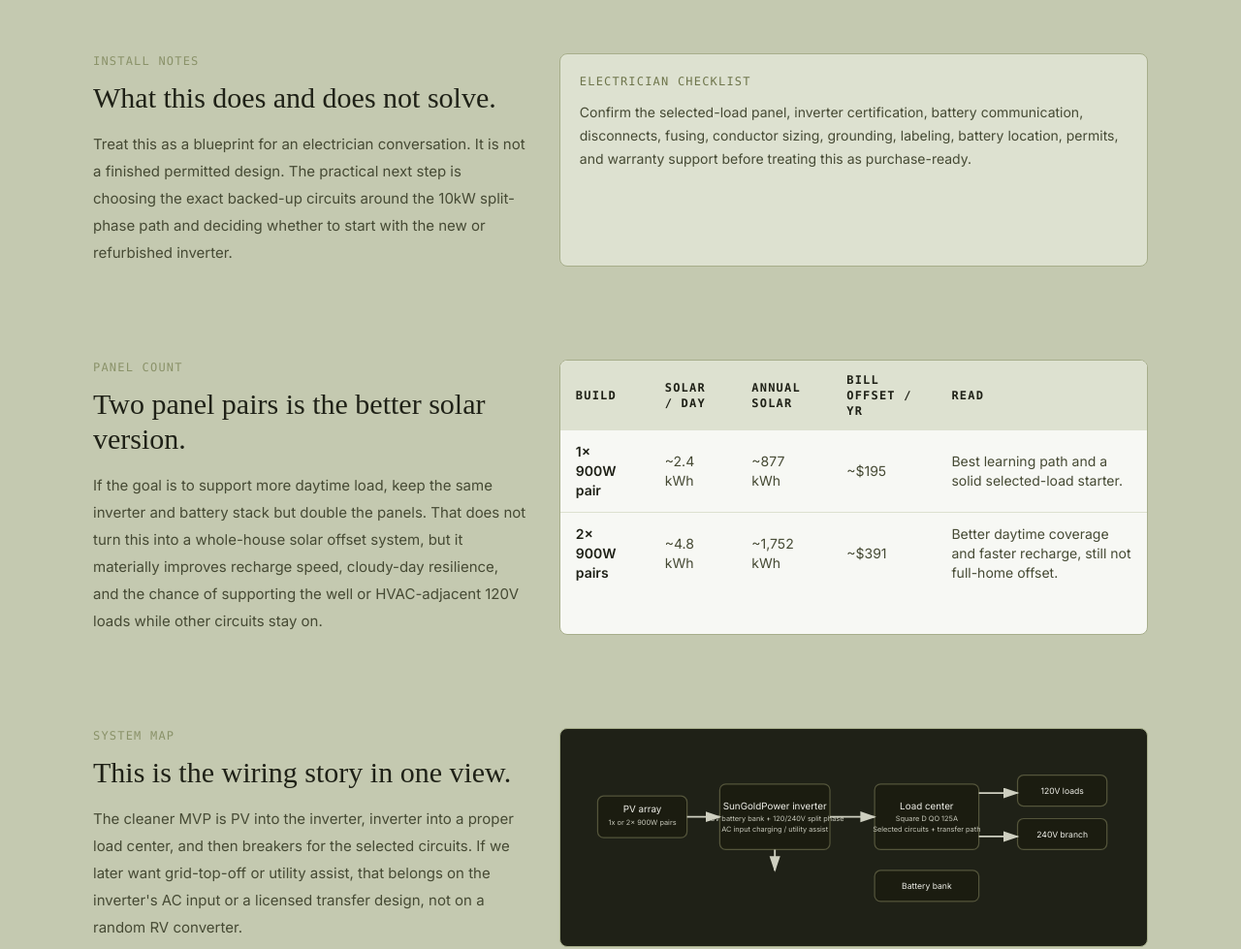
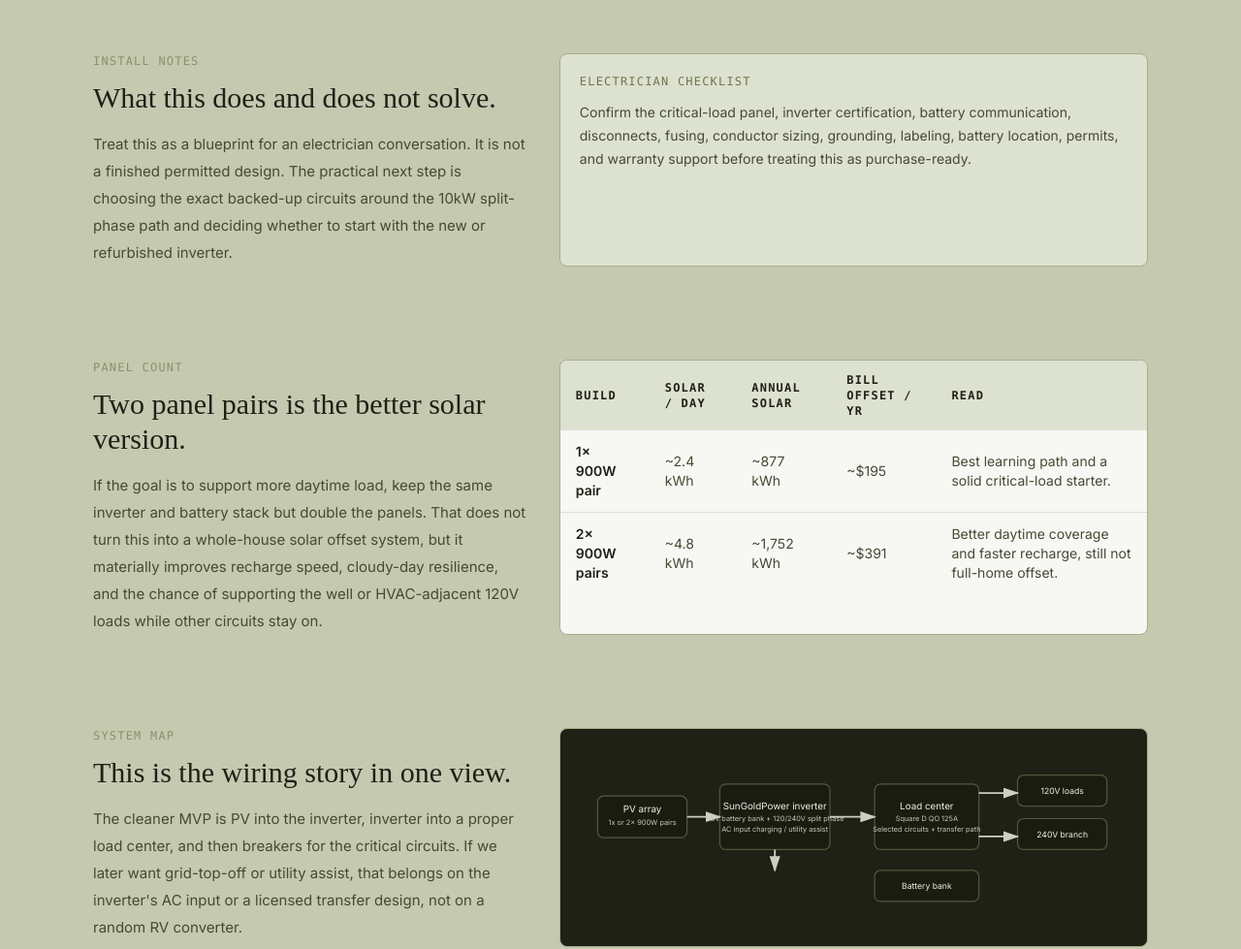
Before and after one commit to techmore/techmore.github.io, a Jekyll site: the page built from pages/energy-monitoring/will-prowse-2026.html, in a window 1280 px wide and 1400 px high, scrolled down 4003 px. Shown: the part 153-1132 px from the top of the window at 97% size. Built offline with Jekyll 4.4.1, drawn with Linux system fonts in a browser that asks for light colours; nearby versions of some CDN libraries; some web fonts are replaced; some of the changed text lies outside the part shown.

Commit message:
Align Will Prowse critical-load wording

```diff
--- a/pages/energy-monitoring/will-prowse-2026.html
+++ b/pages/energy-monitoring/will-prowse-2026.html
@@ -64,7 +64,7 @@ title: Will Prowse 2026 - Techmore
         <div class="rounded-lg border border-olive-400 bg-olive-200 p-5">
           <p class="font-mono text-xs tracking-widest uppercase text-olive-600">Remaining target</p>
           <p class="mt-2 text-2xl font-semibold text-olive-950">~5.8-12.2 kWh/day</p>
-          <p class="mt-2 text-sm text-olive-700">Narrow critical-load set to broader selected circuits.</p>
+          <p class="mt-2 text-sm text-olive-700">Narrow critical-load set to broader critical circuits.</p>
         </div>
         <div class="rounded-lg border border-olive-400 bg-olive-200 p-5">
           <p class="font-mono text-xs tracking-widest uppercase text-olive-600">Modeled circuits</p>
@@ -109,7 +109,7 @@ title: Will Prowse 2026 - Techmore
           <div class="rounded-lg border border-olive-400 bg-olive-200 p-5">
             <p class="font-mono text-xs tracking-widest uppercase text-olive-600">Daily gap</p>
             <p class="mt-2 text-2xl font-semibold text-olive-950">~3.4 to 9.8 kWh/day</p>
-            <p class="mt-2 text-sm text-olive-700">Average solar leaves a modest deficit versus priority loads and a big deficit versus broader selected circuits.</p>
+            <p class="mt-2 text-sm text-olive-700">Average solar leaves a modest deficit versus priority loads and a big deficit versus broader critical circuits.</p>
           </div>
           <div class="rounded-lg border border-olive-400 bg-olive-200 p-5 sm:col-span-2">
             <p class="font-mono text-xs tracking-widest uppercase text-olive-600">Rack area</p>
@@ -203,13 +203,13 @@ title: Will Prowse 2026 - Techmore
           <p class="font-mono text-xs tracking-widest uppercase text-olive-500">Hardware path</p>
           <h2 class="mt-3 text-3xl text-olive-950">Buy list for the 900W Tinicum model.</h2>
         </div>
-        <p class="max-w-xl text-sm text-olive-700">Hardware prices checked May 23, 2026. Totals exclude selected-load panel, breakers, disconnects, labels, permits, shipping, tax, and labor.</p>
+        <p class="max-w-xl text-sm text-olive-700">Hardware prices checked May 23, 2026. Totals exclude critical-load panel, breakers, disconnects, labels, permits, shipping, tax, and labor.</p>
       </div>
 
       <div class="mt-8">
         <article class="rounded-lg border border-olive-500 bg-olive-100 p-5">
           <p class="font-mono text-xs tracking-widest uppercase text-olive-600">Recommended build</p>
-          <h3 class="mt-3 text-2xl text-olive-950">10kW split-phase selected-load stack</h3>
+          <h3 class="mt-3 text-2xl text-olive-950">10kW split-phase critical-load stack</h3>
           <p class="mt-2 text-3xl font-semibold text-olive-950">$4,988.99</p>
           <p class="mt-3 text-sm text-olive-800 leading-6">Use this if you want a realistic Tinicum test path with the 900W solar pair and the 16kWh DIY battery. A refurbished inverter version lowers the total further, and a proper load center is the cleaner way to build the house-side output.</p>
 
@@ -338,7 +338,7 @@ title: Will Prowse 2026 - Techmore
       <div class="rounded-lg border border-olive-400 bg-olive-200 p-5">
         <p class="font-mono text-xs tracking-widest uppercase text-olive-600">Electrician checklist</p>
         <p class="mt-3 text-sm text-olive-800 leading-6">
-          Confirm the selected-load panel, inverter certification, battery communication, disconnects, fusing, conductor sizing, grounding, labeling, battery location, permits, and warranty support before treating this as purchase-ready.
+          Confirm the critical-load panel, inverter certification, battery communication, disconnects, fusing, conductor sizing, grounding, labeling, battery location, permits, and warranty support before treating this as purchase-ready.
         </p>
       </div>
     </div>
@@ -370,7 +370,7 @@ title: Will Prowse 2026 - Techmore
               <td class="px-4 py-3">~2.4 kWh</td>
               <td class="px-4 py-3">~877 kWh</td>
               <td class="px-4 py-3">~$195</td>
-              <td class="px-4 py-3">Best learning path and a solid selected-load starter.</td>
+              <td class="px-4 py-3">Best learning path and a solid critical-load starter.</td>
             </tr>
             <tr>
               <td class="px-4 py-3 font-semibold text-olive-950">2x 900W pairs</td>
@@ -391,7 +391,7 @@ title: Will Prowse 2026 - Techmore
         <p class="font-mono text-xs tracking-widest uppercase text-olive-500">System map</p>
         <h2 class="mt-3 text-3xl text-olive-950">This is the wiring story in one view.</h2>
         <p class="mt-4 text-olive-800 leading-7">
-          The cleaner MVP is PV into the inverter, inverter into a proper load center, and then breakers for the selected circuits. If we later want grid-top-off or utility assist, that belongs on the inverter's AC input or a licensed transfer design, not on a random RV converter.
+          The cleaner MVP is PV into the inverter, inverter into a proper load center, and then breakers for the critical circuits. If we later want grid-top-off or utility assist, that belongs on the inverter's AC input or a licensed transfer design, not on a random RV converter.
         </p>
       </div>
       <div class="rounded-lg border border-olive-400 bg-olive-950 p-5 overflow-x-auto">
```
